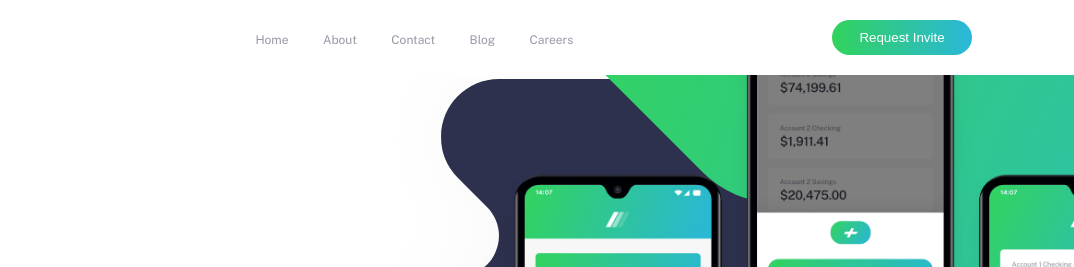
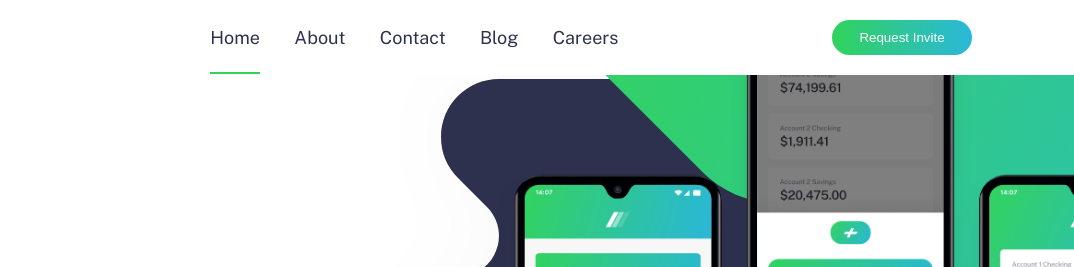
Before and after one commit to winsofttutorials/easybank-landing-page-master, a plain HTML site: page index.html in a window 1280 px wide. Shown: the top 267 px of the page, 206-1280 px from the left. Drawn offline with nearby package versions, Linux system fonts and the light colour scheme.

Commit message:
javascript functionality

```diff
--- a/index.html
+++ b/index.html
@@ -22,11 +22,21 @@
       <nav>
         <img src="images/logo.svg" alt="logo" class="logo" />
         <ul>
-          <li><a href="#">Home</a></li>
-          <li><a href="#">About</a></li>
-          <li><a href="#">Contact</a></li>
-          <li><a href="#">Blog</a></li>
-          <li><a href="#">Careers</a></li>
+          <li class="tabLinks activeLink" onmouseover="mouseOvering()">
+            <a href="#">Home</a>
+          </li>
+          <li class="tabLinks" onmouseover="mouseOvering()">
+            <a href="#">About</a>
+          </li>
+          <li class="tabLinks" onmouseover="mouseOvering()">
+            <a href="#">Contact</a>
+          </li>
+          <li class="tabLinks" onmouseover="mouseOvering()">
+            <a href="#">Blog</a>
+          </li>
+          <li class="tabLinks" onmouseover="mouseOvering()">
+            <a href="#">Careers</a>
+          </li>
         </ul>
         <button type="button" class="invite-btn">Request Invite</button>
       </nav>
@@ -151,8 +161,8 @@
       <footer>
         <div class="left-footer">
           <div class="foot-col">
-            <img src="./images/logo.svg" alt="logo" class="footer-logo" />
-            <div>
+            <img src="./images/logo2.png" alt="logo" class="footer-logo" />
+            <div class="socials">
               <a href="#"><img src="./images/icon-facebook.svg" alt="fb" /></a>
               <a href="#"
                 ><img src="./images/icon-youtube.svg" alt="youtube"
--- a/script.js
+++ b/script.js
@@ -0,0 +1,9 @@
+let activeTabs = document.getElementsByClassName("tabLinks");
+
+// Adding MouseOver effect
+function mouseOvering() {
+  for (const activeTab of activeTabs) {
+    activeTab.classList.remove("activeLink");
+  }
+  event.currentTarget.classList.add("activeLink");
+}
--- a/style.css
+++ b/style.css
@@ -57,10 +57,27 @@ nav ul {
 nav ul li {
   display: inline-block;
   margin: 0 15px;
+  position: relative;
+  transition: background 0.3s;
 }
 
-nav ul a {
+nav ul li a {
   color: var(--Dark-Blue);
+}
+
+nav ul li::after {
+  content: "";
+  width: 100%;
+  height: 2px;
+  bottom: -26px;
+  left: 0;
+  position: absolute;
+  background: var(--Lime-Green);
+  display: none;
+}
+
+nav ul li.activeLink::after {
+  display: block;
 }
 
 .invite-btn {
@@ -72,6 +89,10 @@ nav ul a {
   border-radius: 20px;
   cursor: pointer;
   transition: color 0.5s;
+}
+
+.invite-btn:hover {
+  background: var(--Lime-Green);
 }
 
 .hero {
@@ -200,6 +221,10 @@ article {
   color: var(--Dark-Blue);
 }
 
+.headline-msg:hover {
+  color: var(--Lime-Green);
+}
+
 .text-msg {
   font-size: 16px;
   max-width: 265px;
@@ -234,14 +259,18 @@ footer {
   color: var(--Grayish-Blue);
 }
 
-ul li {
+footer ul li {
   margin-bottom: 10px;
   list-style: none;
 }
 
-ul li a {
+footer ul li a {
   color: var(--Grayish-Blue);
   font-size: 12px;
+}
+
+footer ul li a:hover {
+  color: var(--Lime-Green);
 }
 
 .foot-col {
@@ -249,6 +278,20 @@ ul li a {
   flex-direction: column;
   justify-content: space-between;
 }
+
+.footer-logo {
+  width: 100px;
+}
+
+.socials img {
+  margin: 4px;
+}
+
+.socials img:hover {
+  fill: #31d35c;
+  stroke: #31d35c;
+}
+
 /* media query */
 
 @media (max-width: 375px) {
```
